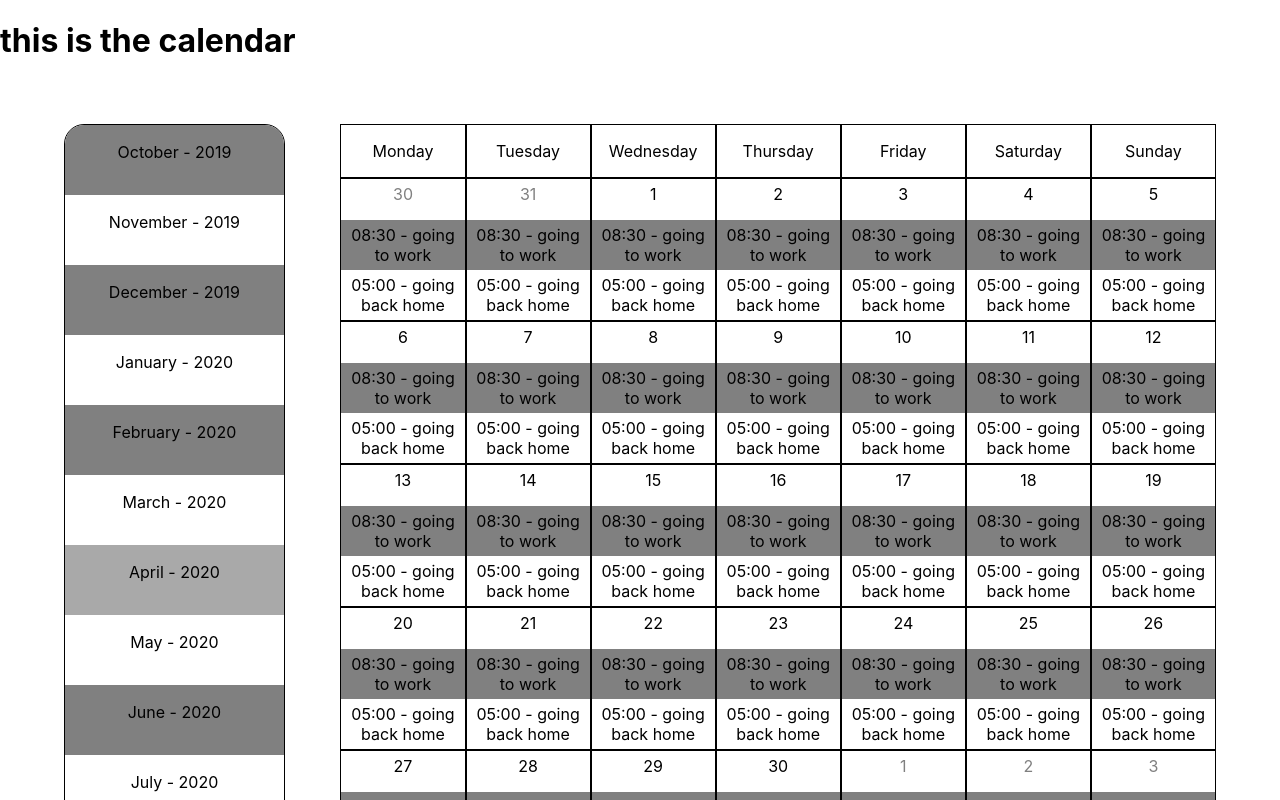
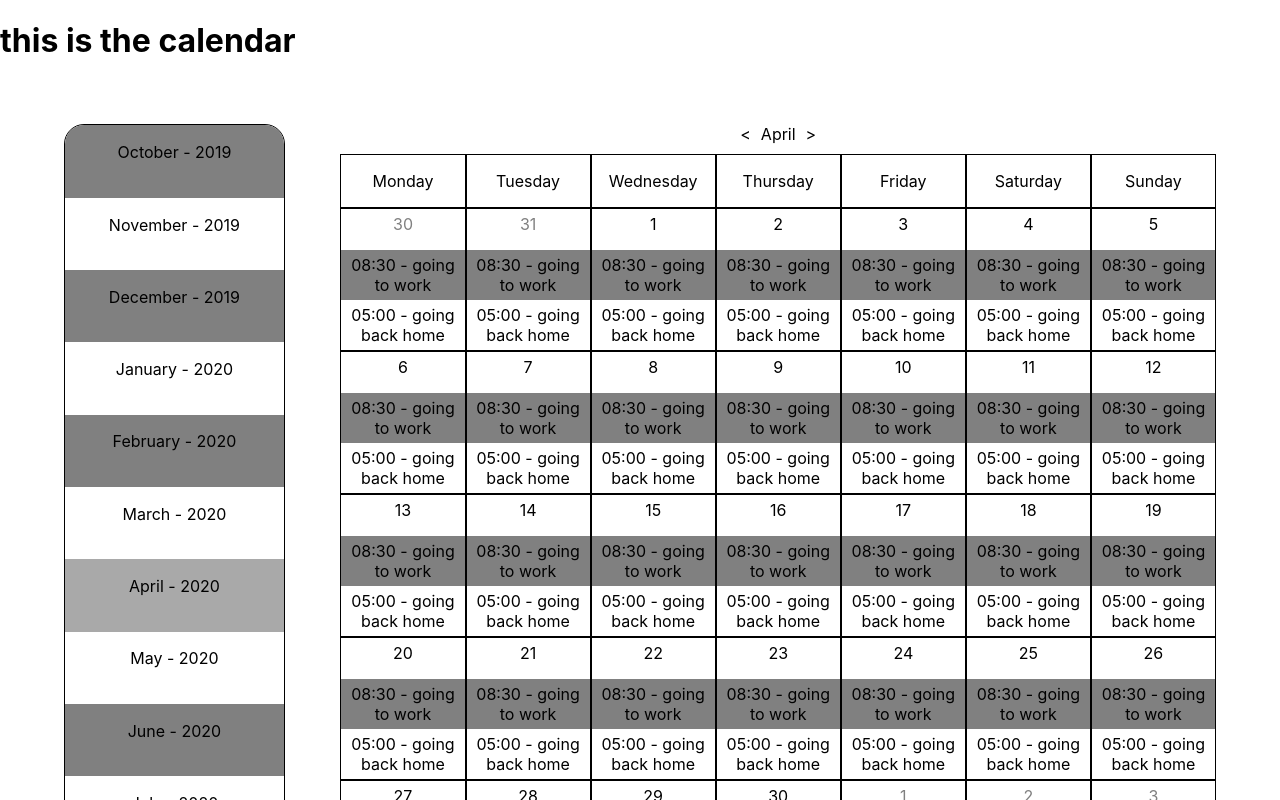
Before and after one commit to joey-dev/calendar, a React (Create React App) app: page / in a window 1280 px wide. Shown: the top 800 px of the page. Built offline with nearby package versions, Linux system fonts and the light colour scheme.

Commit message:
Calendar completed

```diff
--- /dev/null
+++ b/src/atomic/atoms/Arrows/ArrowLeft.js
@@ -0,0 +1,28 @@
+import PropTypes from 'prop-types';
+import React from 'react';
+import styled from 'styled-components';
+
+
+const StyledSpan = styled.span`
+    margin: ${(props) => props.spacing ? '0 10px 0 10px' : '0'};
+
+    &:hover {
+        cursor: pointer;
+    }
+`;
+
+const ArrowLeft = (props) => {
+    return (
+        <StyledSpan
+            spacing={props.spacing.toString()}
+            onClick={props.onClick}
+        >            &#60;
+        </StyledSpan>
+    );
+};
+
+ArrowLeft.propTypes = {
+    spacing: PropTypes.bool,
+};
+
+export default ArrowLeft;
--- /dev/null
+++ b/src/atomic/atoms/Arrows/ArrowRight.js
@@ -0,0 +1,28 @@
+import PropTypes from 'prop-types';
+import React from 'react';
+import styled from 'styled-components';
+
+const StyledSpan = styled.span`
+    margin: ${(props) => props.spacing ? '0 10px 0 10px' : '0'};
+
+    &:hover {
+        cursor: pointer;
+    }
+`;
+
+const ArrowRight = (props) => {
+    return (
+        <StyledSpan
+            spacing={props.spacing.toString()}
+            onClick={props.onClick}
+        >
+            &#62;
+        </StyledSpan>
+    );
+};
+
+ArrowRight.propTypes = {
+    spacing: PropTypes.bool,
+};
+
+export default ArrowRight;
--- /dev/null
+++ b/src/atomic/modecules/calendar/CalendarMonthSwitcher.js
@@ -0,0 +1,27 @@
+import PropTypes from 'prop-types';
+import React from 'react';
+import ArrowLeft from '../../atoms/Arrows/ArrowLeft';
+import ArrowRight from '../../atoms/Arrows/ArrowRight';
+import styled from 'styled-components';
+
+
+const StyledDiv = styled.div`
+    text-align: center;
+    margin-bottom: 10px;
+`;
+
+const CalendarMonthSwitcher = (props) => {
+    return (
+        <StyledDiv>
+            <ArrowLeft onClick={props.clickedLeftArrow} spacing />
+            {props.monthName}
+            <ArrowRight onClick={props.clickedRightArrow} spacing />
+        </StyledDiv>
+    );
+};
+
+CalendarMonthSwitcher.propTypes = {
+    monthName: PropTypes.string.isRequired,
+};
+
+export default CalendarMonthSwitcher;
--- a/src/atomic/templates/calendar/CalendarTemplate.js
+++ b/src/atomic/templates/calendar/CalendarTemplate.js
@@ -1,4 +1,5 @@
 import React from 'react';
+import CalendarMonthSwitcher from '../../modecules/calendar/CalendarMonthSwitcher';
 import CalendarItems from '../../organisms/calendar/CalendarItems';
 import CalendarMonthRow from '../../organisms/calendar/CalendarMonthRow';
 import CalendarWeekDaysText from '../../organisms/calendar/CalendarWeekDaysText';
@@ -106,6 +107,11 @@ const CalendarTemplate = (props) => {
                 itemClicked={props.clickedOnMonth}
             />
             <div>
+                <CalendarMonthSwitcher
+                    monthName={props.dateToCalculateFrom.toLocaleString('default', {month: 'long'})}
+                    clickedLeftArrow={props.leftMonthArrowClick}
+                    clickedRightArrow={props.rightMonthArrowClick}
+                />
                 <CalendarWeekDaysText/>
                 {calendarItems}
             </div>
--- a/src/containers/Calendar/Calendar.js
+++ b/src/containers/Calendar/Calendar.js
@@ -1,6 +1,5 @@
 import React, { Component } from 'react';
 import Loader from '../../atomic/atoms/Loader/Loader';
-import CalendarMonthRow from '../../atomic/organisms/calendar/CalendarMonthRow';
 import CalendarTemplate from '../../atomic/templates/calendar/CalendarTemplate';
 
 class Calendar extends Component {
@@ -81,13 +80,39 @@ class Calendar extends Component {
     };
 
     clickedOnMonthHandler = (year, month) => {
+        this.changeMonth(year, month);
+    };
+
+    onRightMonthArrowClickHandler = () => {
+        let year = this.state.dateToCalculateFrom.getFullYear();
+        let nextMonth = this.state.dateToCalculateFrom.getMonth() + 1;
+        if (nextMonth === 12) {
+            nextMonth = 0;
+            year += 1;
+        }
+
+        this.changeMonth(year, nextMonth);
+    }
+
+    onLeftMonthArrowClickHandler = () => {
+        let year = this.state.dateToCalculateFrom.getFullYear();
+        let nextMonth = this.state.dateToCalculateFrom.getMonth() - 1;
+        if (nextMonth < 0) {
+            nextMonth = 11;
+            year -= 1;
+        }
+
+        this.changeMonth(year, nextMonth);
+    }
+
+    changeMonth = (year, month) => {
         const newDateToCalculateFrom = new Date(year, month + 1, 0);
 
         this.setState(
             {dateToCalculateFrom: newDateToCalculateFrom},
             this.initCalendar
         );
-    };
+    }
 
     render() {
         let calendarTemplate = (<Loader/>);
@@ -98,6 +123,8 @@ class Calendar extends Component {
                     keyOfSelectedMonth={this.state.keyOfSelectedMonth}
                     dateToCalculateFrom={this.state.dateToCalculateFrom}
                     clickedOnMonth={this.clickedOnMonthHandler}
+                    rightMonthArrowClick={this.onRightMonthArrowClickHandler}
+                    leftMonthArrowClick={this.onLeftMonthArrowClickHandler}
                 />
             );
         }
```
